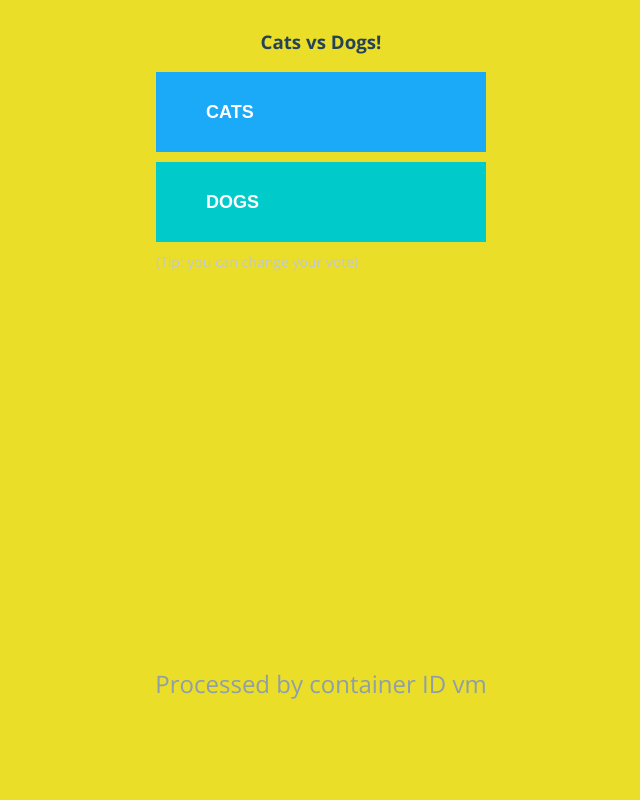
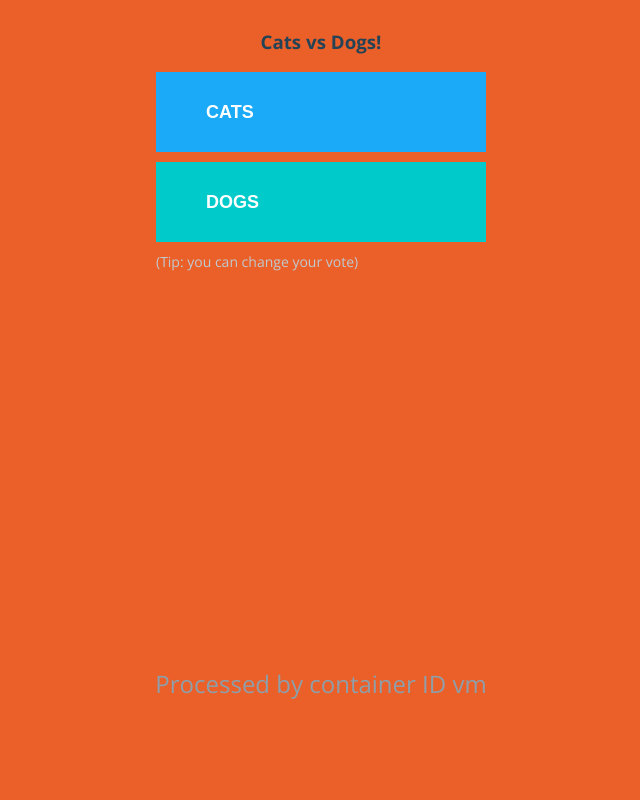
Before and after one commit to ahortalq/vote, a Flask app: page / in a window 1280 px wide. Shown: the whole page, without its empty margins (319-959 px from the left). Run offline with Flask 2, Linux system fonts and the light colour scheme; some libraries are stand-ins or nearby versions.

```diff
--- a/static/stylesheets/style.css
+++ b/static/stylesheets/style.css
@@ -6,7 +6,7 @@
 html,body{
   margin: 0;
   padding: 0;
-  background-color: #ebde29;
+  background-color: #eb6029;
   height: 100vh;
   font-family: 'Open Sans';
 }
```
